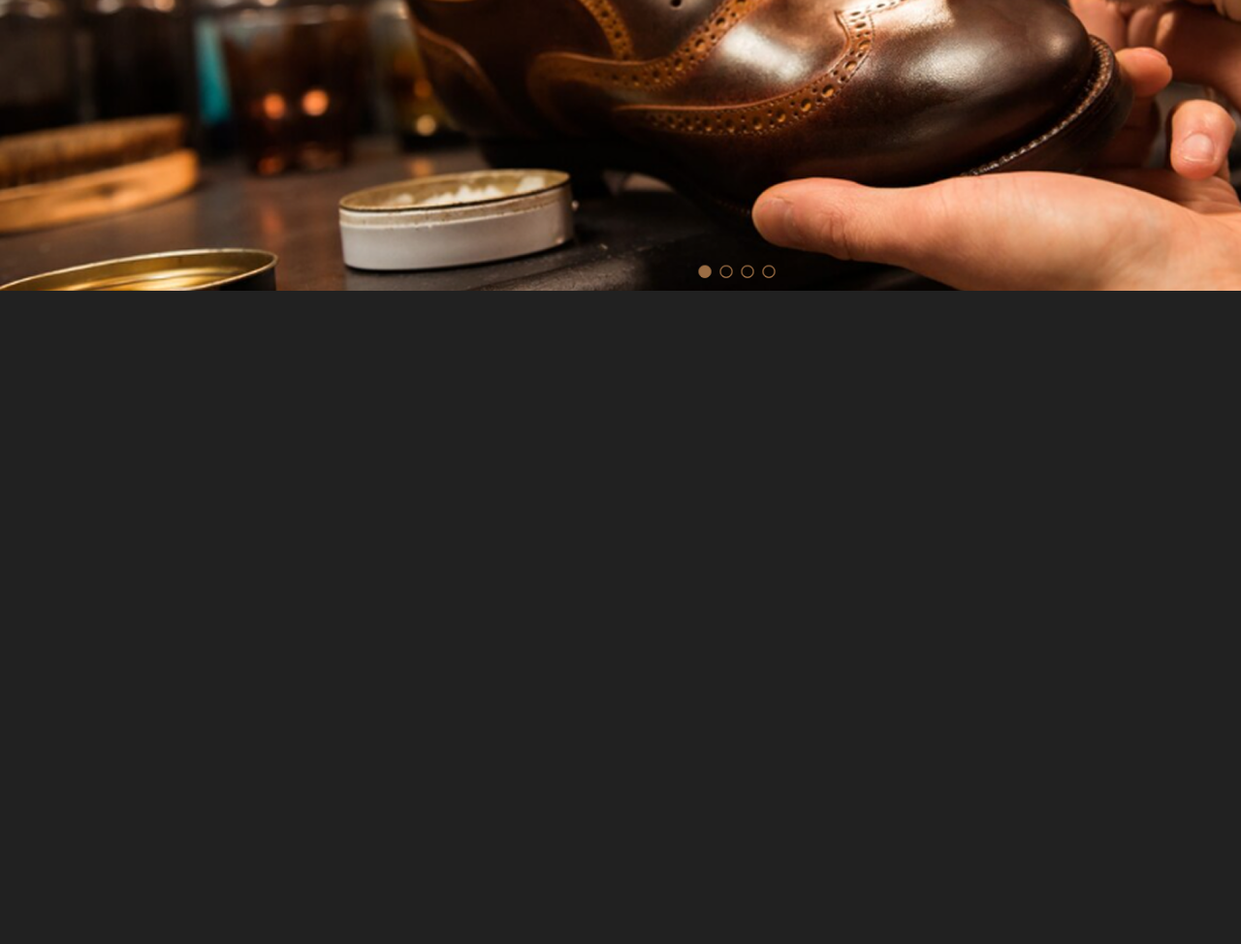
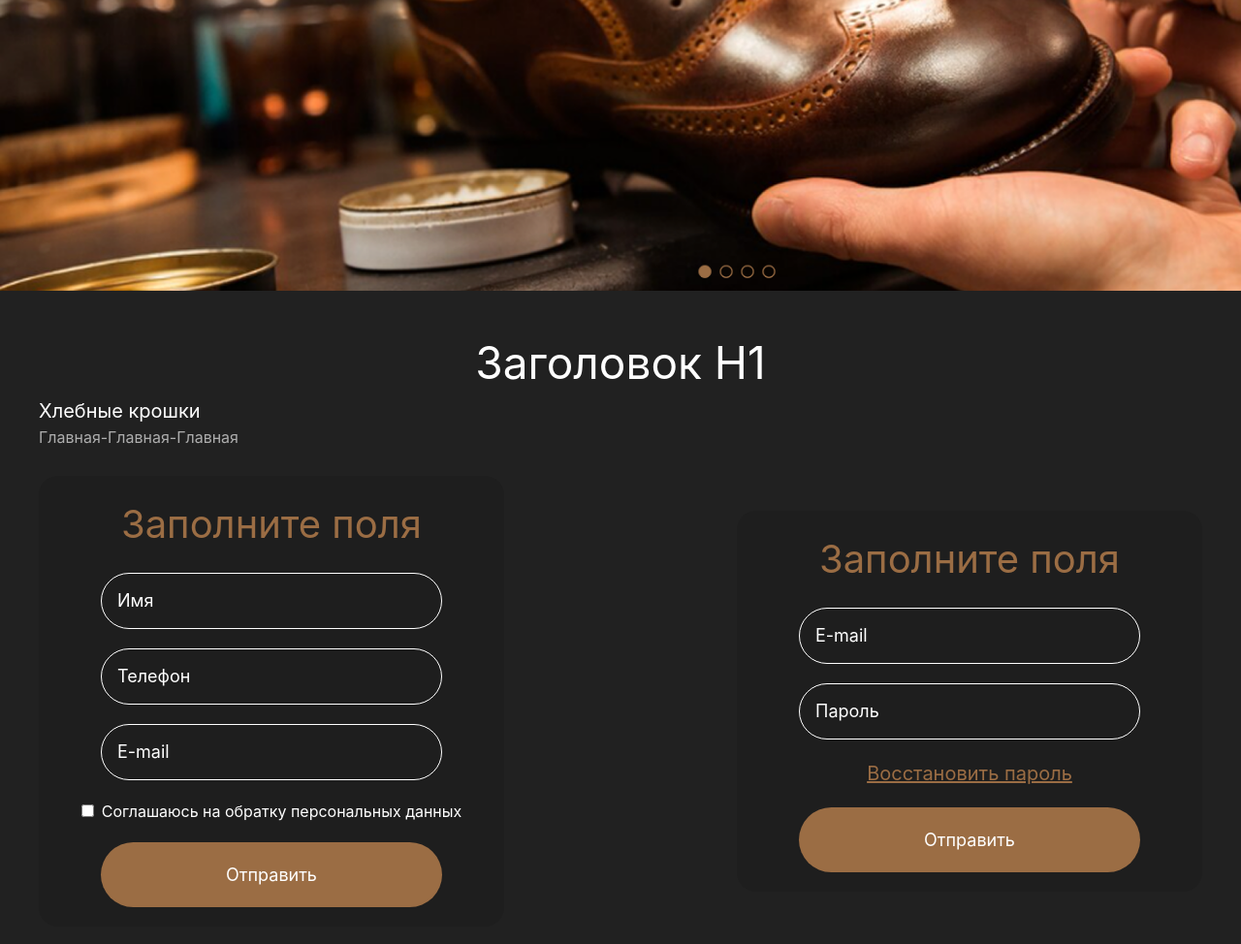
Before and after one commit to Magamed-7/HW-13, a website: page index.html in a window 1280 px wide. Shown: the part 574-1548 px from the top of the page at 97% size. Before the commit the page ends 874 px from the top, so only its background shows below. Drawn offline with nearby package versions, Linux system fonts and the light colour scheme; files that its build step writes are made by us from their sources.

Commit message:
second section

```diff
--- a/index.html
+++ b/index.html
@@ -41,9 +41,37 @@
                 </div>
             </div>
 
+                <img src="./img/Group 14.png" alt="" class="lg:max-w-380 max-w-full m-auto">
+        </section>
 
-                <img src="./img/Group 14.png" alt="" class="lg:max-w-380 max-w-full m-auto">
+        <!-- Second section -->
+        <section class="max-w-300 m-auto my-10 text-white">
+            <h1 class="text-center text-[46px]"> Заголовок H1 </h1>
+            <p class="text-[20px]"> Хлебные крошки </p>
+            <p class="text-[#AEAEAE]"> Главная-Главная-Главная </p>
 
+
+            <div class="flex justify-between items-center my-7">
+                <div class="flex flex-col gap-5 p-5 text-center items-center w-[40%] shadow-white-900 bg-[#1E1E1E] rounded-[20px]">
+                    <h1 class="text-[40px] text-[#9B6D44]"> Заполните поля </h1>
+                    <input type="text" placeholder="Имя" class="w-[80%] p-4 outline-0 border-solid border border-[white] placeholder:text-white placeholder:text-[18px] rounded-full focus:text-white ">
+                    <input type="tel" placeholder="Телефон" class="w-[80%] p-4 outline-0 border-solid border border-[white] placeholder:text-white placeholder:text-[18px] rounded-full focus:text-white ">
+                    <input type="email" placeholder="E-mail" class="w-[80%] p-4 outline-0 border-solid border border-[white] placeholder:text-white placeholder:text-[18px] rounded-full focus:text-white ">
+                    <div class="flex gap-2 text-white items-center">
+                        <input type="checkbox" id="i1" class=" hover:cursor-pointer">
+                        <label for="i1" class=" hover:cursor-pointer"> Соглашаюсь на обратку персональных данных </label>
+                    </div>
+                    <button class="p-5 text-[18px] text-white bg-[#9B6D44] rounded-full w-[80%] hover:bg-[#55371D] hover:cursor-pointer"> Отправить </button>
+                </div>
+
+                <div class="flex flex-col gap-5 p-5 text-center items-center w-[40%] shadow-white-900 bg-[#1E1E1E] rounded-[20px]">
+                    <h1 class="text-[40px] text-[#9B6D44]"> Заполните поля </h1>
+                    <input type="email" placeholder="E-mail" class="w-[80%] p-4 outline-0 border-solid border border-[white] placeholder:text-white placeholder:text-[18px] rounded-full focus:text-white ">
+                    <input type="password" placeholder="Пароль" class="w-[80%] p-4 outline-0 border-solid border border-[white] placeholder:text-white placeholder:text-[18px] rounded-full focus:text-white ">
+                    <a href="" class="text-[#9B6D44] text-[20px] underline"> Восстановить пароль </a>
+                    <button class="p-5 text-[18px] text-white bg-[#9B6D44] rounded-full w-[80%] hover:bg-[#55371D] hover:cursor-pointer"> Отправить </button>
+                </div>
+            </div>
         </section>
     </main>
 </body>
```
